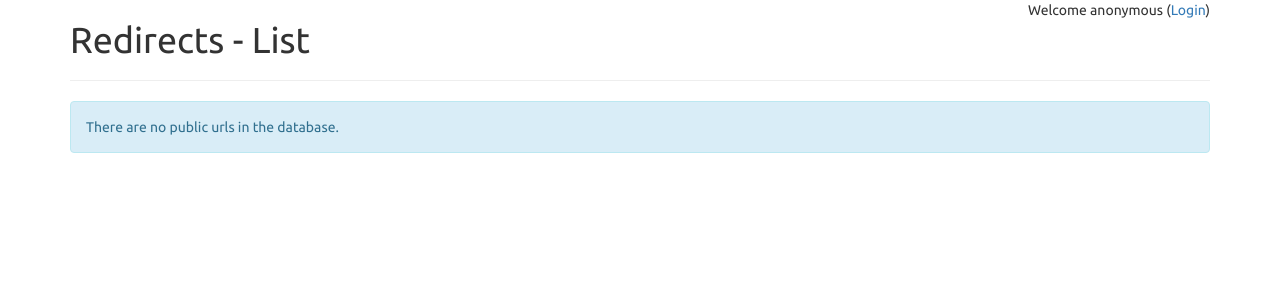
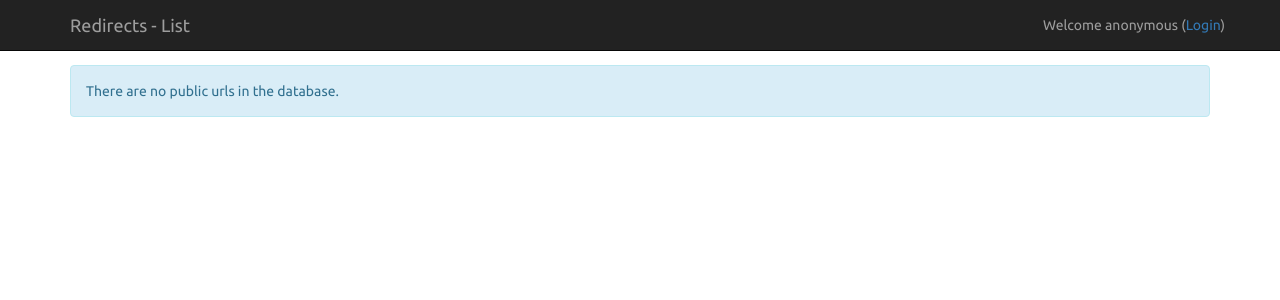
Before and after one commit to dhedegaard/urls, a Django app: page / in a window 1280 px wide. Shown: the top 300 px of the page. Run offline with Django 3.2, Linux system fonts and the light colour scheme; data that the repository does not hold is empty; some libraries are stand-ins or nearby versions.

Commit message:
added navbar

```diff
--- a/app/static/style.css
+++ b/app/static/style.css
@@ -1,3 +1,4 @@
-html * {
+body {
+    padding-top: 65px;
     font-family: 'Ubuntu', sans-serif;
 }
--- a/app/templates/base.html
+++ b/app/templates/base.html
@@ -13,8 +13,14 @@
     <title>Redirects{% if title %} - {{ title }}{% endif %}</title>
 </head>
 <body>
+    <nav class="navbar navbar-inverse navbar-fixed-top">
         <div class="container">
-    <div style="float: right">
+            <div class="navbar-header">
+                <span class="navbar-brand">Redirects{% if title %} - {{ title }}{% endif %}</span>
+            </div>
+            <div class="collapse navbar-collapse">
+                {% block navbar %}{% endblock %}
+                <p class="navbar-text navbar-right">
                     Welcome
                     {% if user.is_authenticated %}
                     {% if user.first_name %}{{ user.first_name }}{% else %}{{ user }}{% endif %}
@@ -22,8 +28,11 @@
                     {% else %}
                     anonymous (<a href="{% url 'create' %}">Login</a>)
                     {% endif %}
+                </p>
             </div>
-    <h1>Redirects{% if title %} - {{ title }}{% endif %}</h1>
+        </div>
+    </nav>
+    <div class="container">
         {% block content %}{% endblock %}
     </div>
 </body>
--- a/app/templates/list.html
+++ b/app/templates/list.html
@@ -1,10 +1,16 @@
 {% extends 'base.html' %}
+{% block navbar %}
+{% if user.is_authenticated %}
+<ul class="navbar-nav nav">
+    <li>
+        <a href="{% url 'create' %}">
+            Create Redirect
+        </a>
+    </li>
+</ul>
+{% endif %}
+{% endblock %}
 {% block content %}
-    {% if user.is_authenticated %}
-    <a href="{% url 'create' %}" class="btn btn-success"><i class="fa fa-file"></i> Create redirect</a>
-    {% endif %}
-    <hr/>
-
 {% if changed_keyword %}
 <div class="alert alert-success">
   Keyword
```
Also changed, not shown: app/templates/create.html (+8 -2 lines), app/templates/login.html (+7 -1 lines). Lines whose indentation alone changed are shown as unchanged.
